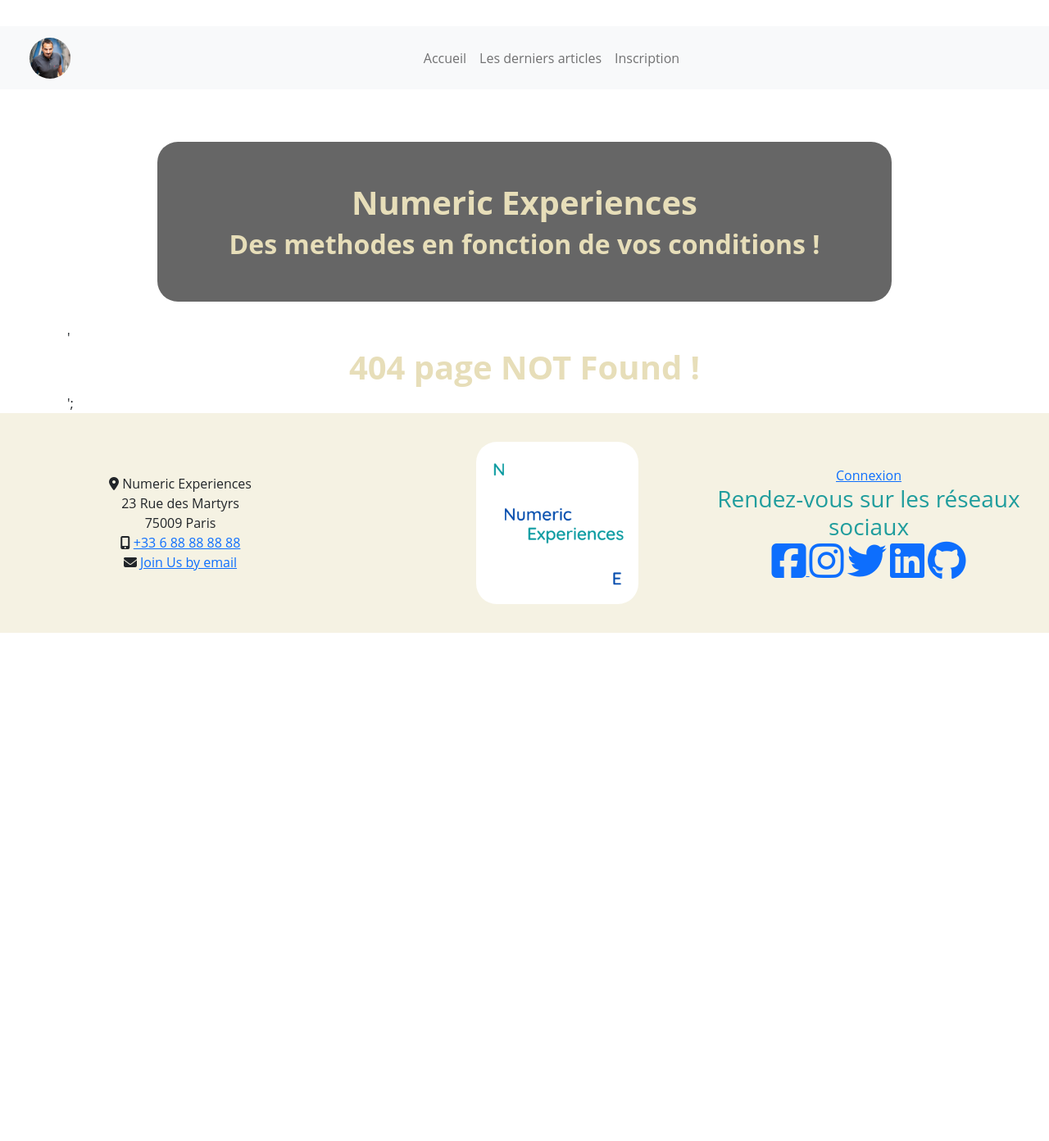
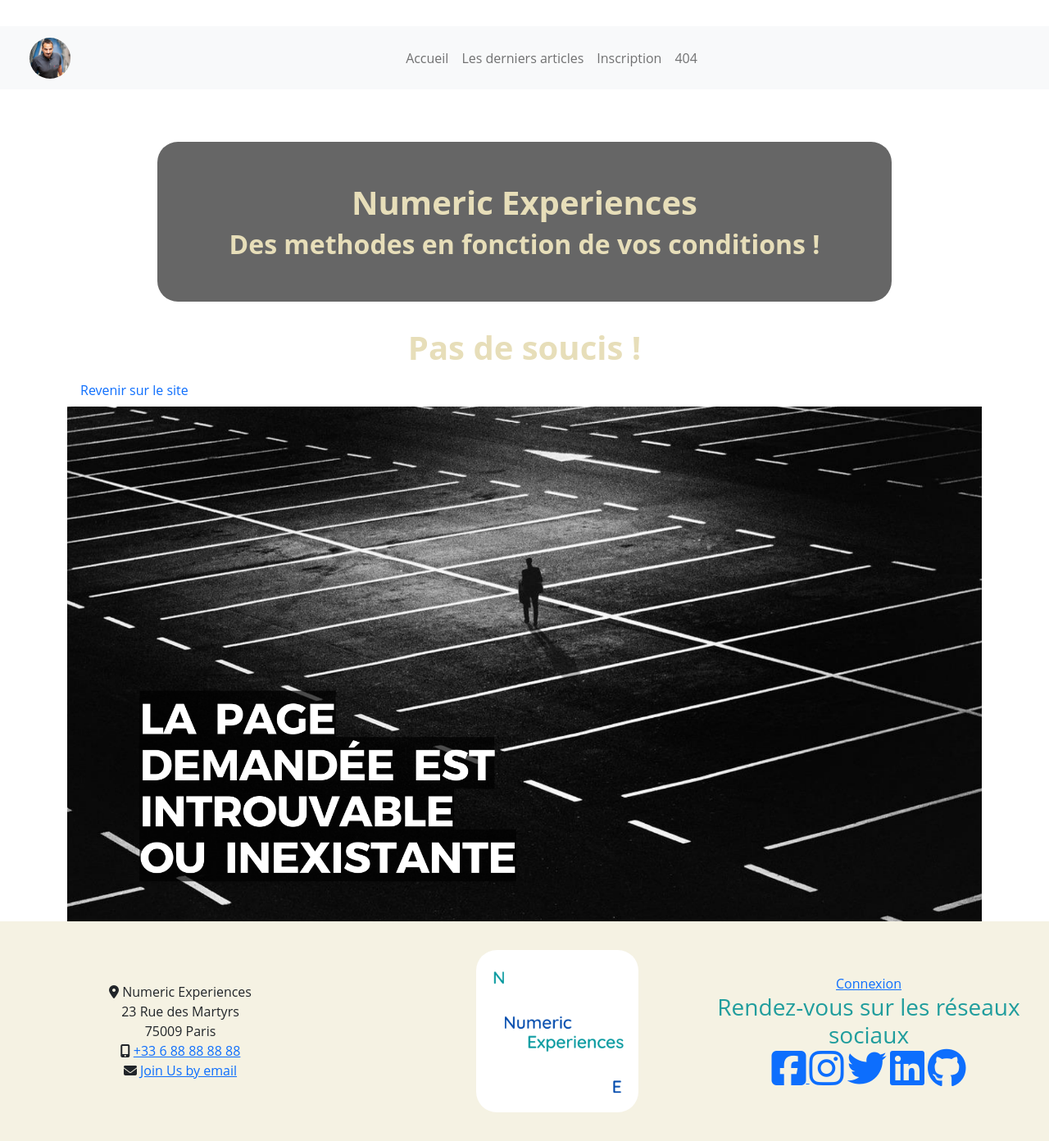
Before and after one commit to Monky23/My-first-blog, a PHP site: template Views/errors/404.php in a window 1280 px wide. Shown: the whole page at 82% size. Before the commit the page ends 772 px from the top, so only its background shows below. Run offline with PHP 8.4, Linux system fonts and the light colour scheme; the template is opened without the code that fills it, so the values that code supplies are empty; some libraries are stand-ins or nearby versions.

Commit message:
404 customised

```diff
--- a/Views/errors/404.php
+++ b/Views/errors/404.php
@@ -1 +1,3 @@
-'<h1>404 page NOT Found !</h1>';
+<h1>Pas de soucis !</h1>
+<a class="nav-link" aria-current="page" href="/">Revenir sur le site</a>
+<img src="img/404.png" alt="photo" class="img-responsive" width="100%">
--- a/Views/layout.php
+++ b/Views/layout.php
@@ -42,6 +42,9 @@
             </li>
             <li class="nav-item">
               <a class="nav-link" href="/registration">Inscription</a>
+            </li>
+            <li class="nav-item">
+              <a class="nav-link" href="/pop">404</a>
             </li>
           </ul>
           <ul class="navbar-nav ml-auto">
```
Also changed, not shown: public/img/404.png (added), src/Exceptions/NotRouteFoundException.php (renamed from src/Exception/NotRouteFoundException.php).
